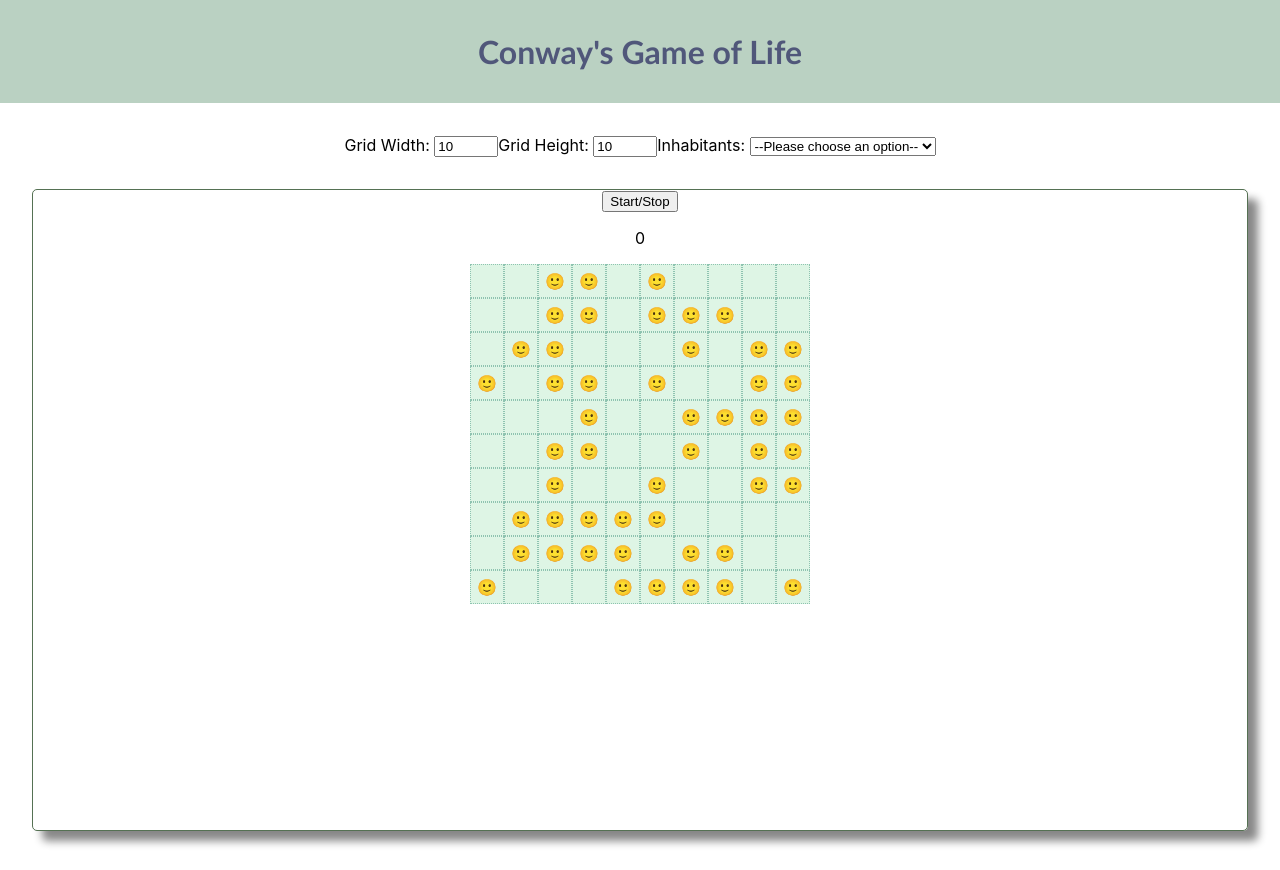
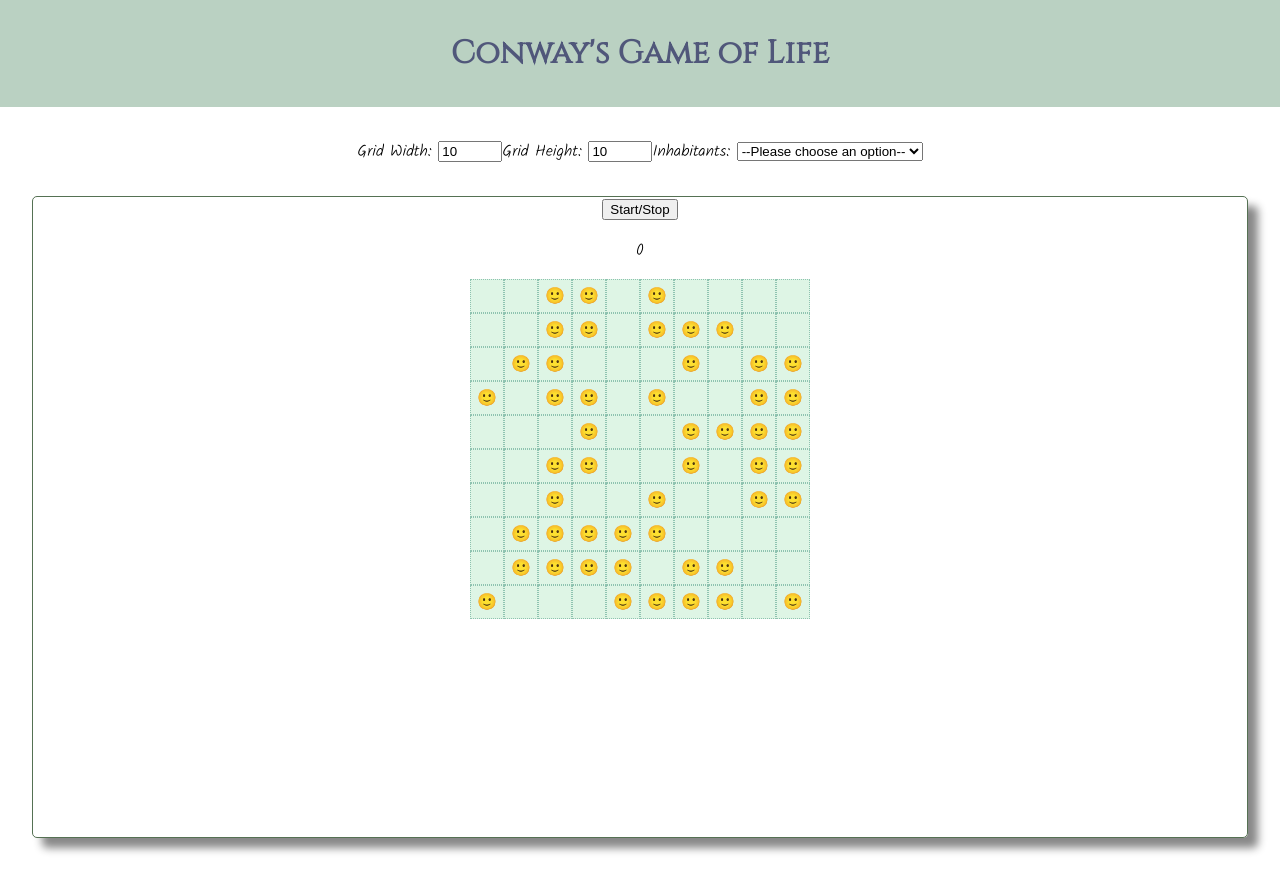
Before and after one commit to andrewgjh/game_of_life, a React (Create React App) app: page / in a window 1280 px wide. Built offline with nearby package versions, Linux system fonts and the light colour scheme.

Commit message:
Update font

```diff
--- a/public/index.html
+++ b/public/index.html
@@ -15,6 +15,10 @@
       user's mobile device or desktop. See https://developers.google.com/web/fundamentals/web-app-manifest/
     -->
     <link rel="manifest" href="%PUBLIC_URL%/manifest.json" />
+
+    <link rel="preconnect" href="https://fonts.googleapis.com">
+    <link rel="preconnect" href="https://fonts.gstatic.com" crossorigin>
+    <link href="https://fonts.googleapis.com/css2?family=Cinzel&family=Kalam:wght@300&display=swap" rel="stylesheet">
     <!--
       Notice the use of %PUBLIC_URL% in the tags above.
       It will be replaced with the URL of the `public` folder during the build.
--- a/src/App.css
+++ b/src/App.css
@@ -1,5 +1,6 @@
 .App {
   text-align: center;
+  font-family: 'Kalam', cursive;
 }
 
 .header {
@@ -7,7 +8,7 @@
   margin: 0;
   padding: 1em;
   margin-bottom: 1em;
-  font-family: 'Trebuchet MS', 'Lucida Sans Unicode', 'Lucida Grande', 'Lucida Sans', Arial, sans-serif;
+  font-family: 'Cinzel', serif;
   color: #50577A;
 }
 
```
